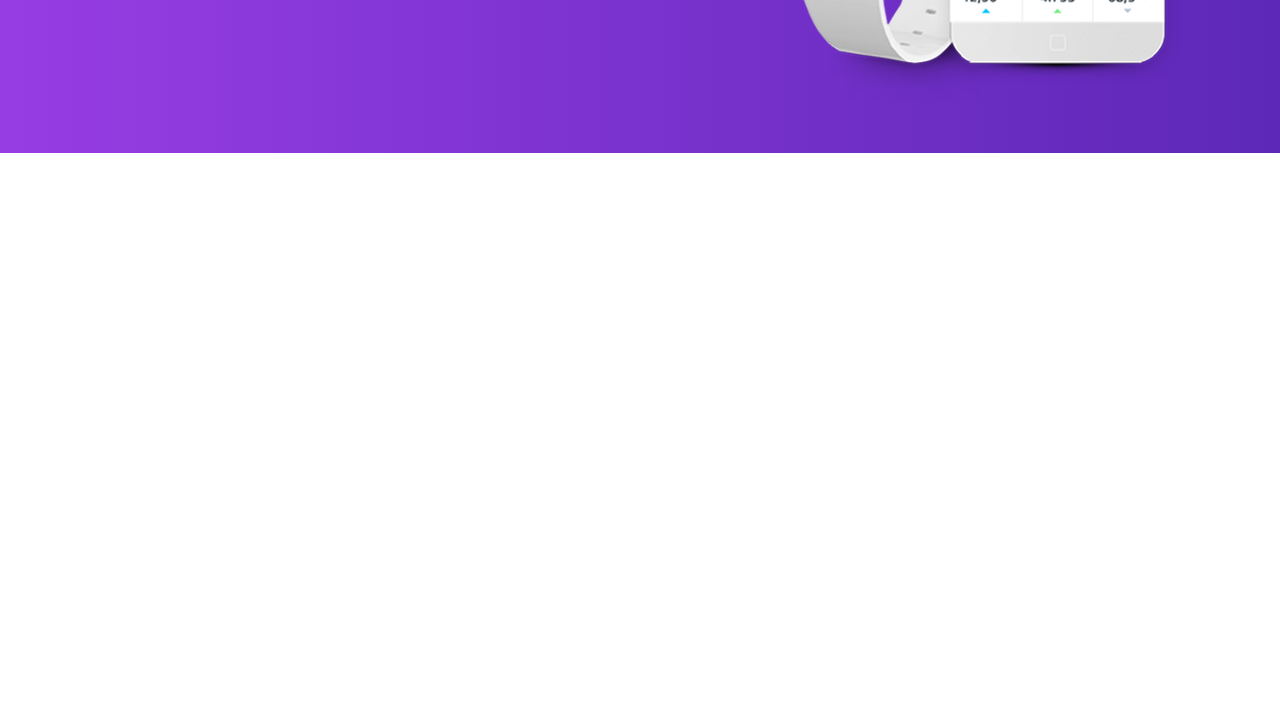
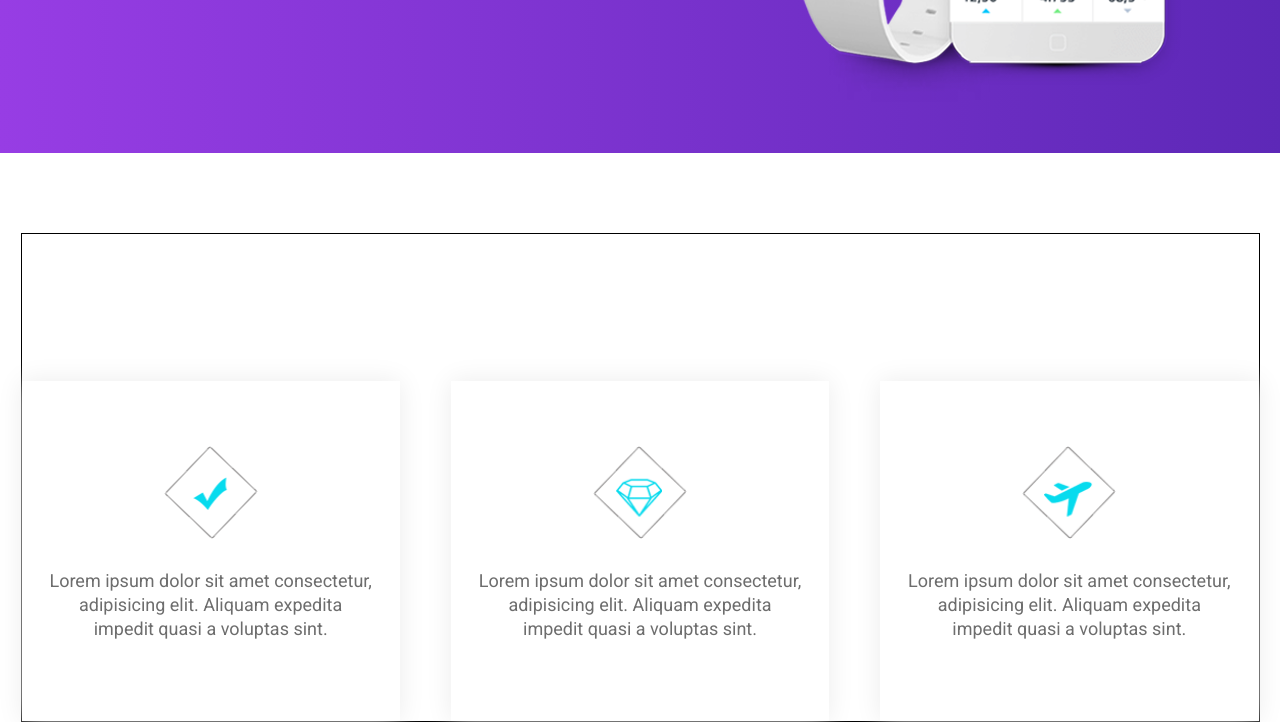
Before and after one commit to variored/site2, a plain HTML site: page index.html in a window 1280 px wide. Shown: the part 611-1333 px from the top of the page. Before the commit the page ends 800 px from the top, so only its background shows below. Drawn offline with Linux system fonts and the light colour scheme.

Commit message:
ADAPTIVE #Home 4 PC/TB/MB

```diff
--- a/ASSETS/STYLES/BLOCKS/_home.scss
+++ b/ASSETS/STYLES/BLOCKS/_home.scss
@@ -180,6 +180,7 @@
 }
 @media (max-width: $MAX-FOR-MB){
     #home{
+        padding-top: 50px;
         .container{
             .home__top-mobile-menu_active{
                 top: 0%;
--- a/ASSETS/STYLES/_interface.scss
+++ b/ASSETS/STYLES/_interface.scss
@@ -145,6 +145,7 @@ button{
     border-radius: 10px;
     height: 56px;
     width: 181px;
+    background-color: #faf9f9;
 
     .button-GP__ico{
         display: inline-block;
--- a/index.html
+++ b/index.html
@@ -80,6 +80,42 @@
                  </div>
             </section>
 
+            <!--WORTH-->
+            <section id="worth" class="block">
+                <div class="container">
+                    <!--GRID-->
+                    <div id="worth__grid">
+                        <!--ITEM-->
+                        <div class="worth__item item-shadow">
+                            <div id="worth__ico_1" class="worth__ico"></div>
+                            <div class="worth__text">
+                                Lorem ipsum dolor sit amet consectetur,
+                                adipisicing elit. Aliquam expedita impedit
+                                quasi a voluptas sint.
+                            </div>
+                        </div>
+                        <!--ITEM-->
+                        <div class="worth__item item-shadow">
+                            <div id="worth__ico_2" class="worth__ico"></div>
+                            <div class="worth__text">
+                                Lorem ipsum dolor sit amet consectetur,
+                                adipisicing elit. Aliquam expedita impedit
+                                quasi a voluptas sint.
+                            </div>
+                        </div>
+                        <!--ITEM-->
+                        <div class="worth__item item-shadow">
+                            <div id="worth__ico_3" class="worth__ico"></div>
+                            <div class="worth__text">
+                                Lorem ipsum dolor sit amet consectetur,
+                                adipisicing elit. Aliquam expedita impedit
+                                quasi a voluptas sint.
+                            </div>
+                        </div>
+                    </div>
+                </div>
+            </section>
+
 
         </main>
 
```
Also changed, not shown: log.txt (added), style.css, 1 other file.
